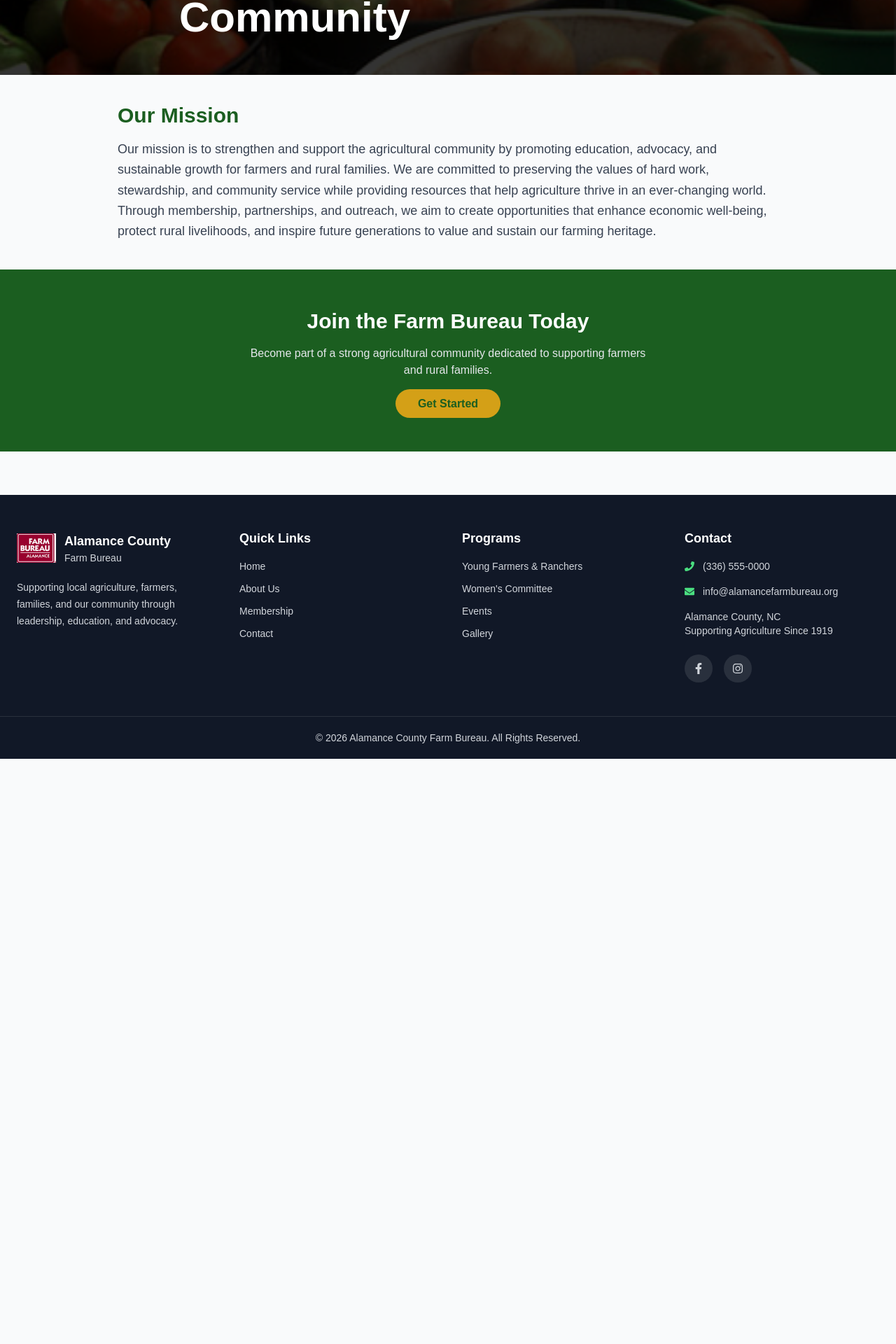
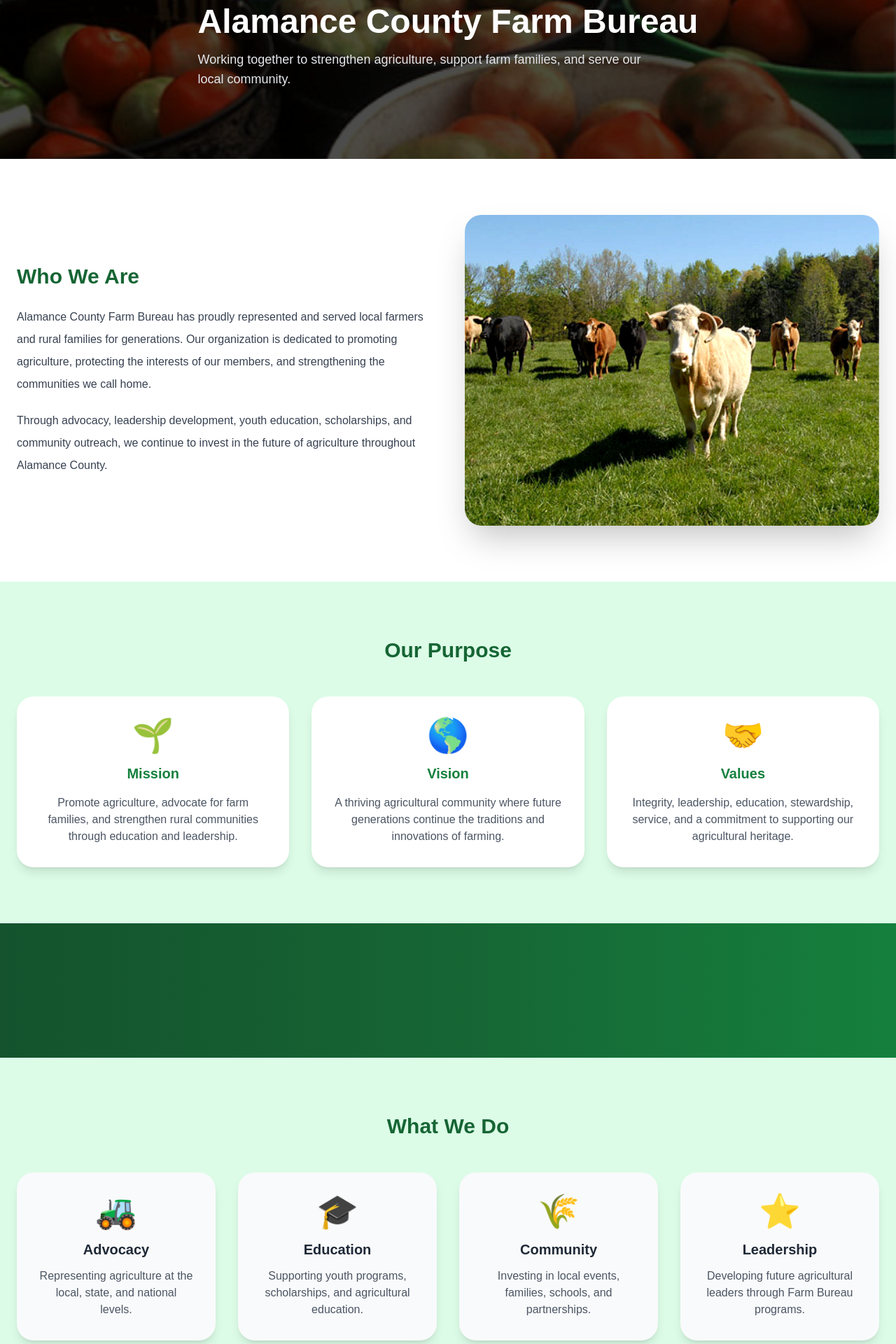
Before and after one commit to qb1968/acfb, a React (Vite) app in the folder frontend/: page /about in a window 1280 px wide. Shown: the part 221-2141 px from the top of the page at 70% size. Before the commit the page ends 1305 px from the top, so only its background shows below. Built offline with nearby package versions, Linux system fonts and the light colour scheme.

Commit message:
mobile and contact

```diff
--- a/frontend/src/index.css
+++ b/frontend/src/index.css
@@ -1,30 +1,107 @@
-
-
 @tailwind base;
 @tailwind components;
 @tailwind utilities;
 
 
+/* GLOBAL */
+
+html {
+  scroll-behavior: smooth;
+}
+
 
 body {
   @apply bg-gray-50 text-gray-800 font-sans;
+
+  overflow-x: hidden;
 }
 
+
+/* IMAGES */
+
+img {
+  max-width: 100%;
+  height: auto;
+}
+
+
+
+/* CONTAINER */
+
 .container {
-  @apply max-w-7xl mx-auto px-6 sm:px-8 lg:px-12;
+  @apply max-w-7xl mx-auto px-4 sm:px-6 lg:px-12;
 }
+
+
+
+/* FULL CALENDAR */
 
 .fc {
   font-family: inherit;
 }
+
+
+/* Calendar title */
 
 .fc-toolbar-title {
   font-size: 1.5rem;
   font-weight: bold;
 }
 
+
+/* Calendar buttons */
+
+.fc-button {
+  @apply bg-green-700 border-green-700;
+}
+
+
+.fc-button:hover {
+  @apply bg-green-800;
+}
+
+
+
+/* Calendar events */
+
 .fc-event {
   cursor: pointer;
   border-radius: 8px;
   padding: 3px;
 }
+
+
+
+/* MOBILE CALENDAR */
+
+@media (max-width: 640px) {
+
+
+  .fc-toolbar {
+    display: flex;
+    flex-direction: column;
+    gap: 12px;
+  }
+
+
+  .fc-toolbar-chunk {
+    display: flex;
+    justify-content: center;
+  }
+
+
+  .fc-toolbar-title {
+    font-size: 1.25rem;
+  }
+
+
+  .fc-event-title {
+    font-size: .75rem;
+  }
+
+
+  .fc-daygrid-event {
+    white-space: normal;
+  }
+
+}
--- a/frontend/src/pages/About.jsx
+++ b/frontend/src/pages/About.jsx
@@ -1,66 +1,315 @@
-import Hero from "../components/Hero";
 import { Link } from "react-router-dom";
 
-export default function Home() {
+export default function About() {
   return (
-    <div>
-      <Hero />
+    <div className="bg-gray-100 min-h-screen">
+      {/* HERO */}
 
-      <section className="max-w-5xl mx-auto p-6 md:p-10">
-        <h2 className="text-2xl md:text-3xl font-bold mb-4 text-primary">
-          Our Mission
-        </h2>
+      <section
+        className="
+          relative
+          bg-[url('/farm.png')]
+          bg-cover
+          bg-center
+          min-h-[40vh]
+          flex
+          items-center
+        "
+      >
+        <div className="absolute inset-0 bg-black/70"></div>
 
-        <p className="text-gray-700 leading-relaxed text-lg">
-          Our mission is to strengthen and support the agricultural community by
-          promoting education, advocacy, and sustainable growth for farmers and
-          rural families. We are committed to preserving the values of hard
-          work, stewardship, and community service while providing resources
-          that help agriculture thrive in an ever-changing world. Through
-          membership, partnerships, and outreach, we aim to create opportunities
-          that enhance economic well-being, protect rural livelihoods, and
-          inspire future generations to value and sustain our farming heritage.
-        </p>
+        <div
+          className="
+          relative
+          z-10
+          max-w-7xl
+          mx-auto
+          px-5
+          sm:px-6
+          text-white
+        "
+        >
+          <h1
+            className="
+            text-3xl
+            sm:text-4xl
+            md:text-5xl
+            font-bold
+          "
+          >
+             Alamance County Farm Bureau
+          </h1>
+
+          <p
+            className="
+            mt-4
+            max-w-2xl
+            text-base
+            sm:text-lg
+            text-gray-200
+          "
+          >
+            Working together to strengthen agriculture, support farm families,
+            and serve our local community.
+          </p>
+        </div>
       </section>
 
-      {/* <section className="bg-white py-10">
-        <div className="max-w-5xl mx-auto px-6">
-          <div className="grid md:grid-cols-2 gap-6 place-items-center">
+      {/* WHO WE ARE */}
 
-            <Link
-              to="/membership"
-              className="shadow p-6 rounded-xl text-center w-full hover:shadow-xl transition block"
-            >
-              <h3 className="font-bold mb-2">Membership</h3>
-              <p>Join and support local agriculture.</p>
-            </Link>
+      <section className="bg-white py-20">
+        <div
+          className="
+          max-w-7xl
+          mx-auto
+          px-5
+          sm:px-6
+        "
+        >
+          <div
+            className="
+            grid
+            lg:grid-cols-2
+            gap-12
+            items-center
+          "
+          >
+            <div>
+              <h2
+                className="
+                text-3xl
+                font-bold
+                text-green-800
+                mb-6
+              "
+              >
+                Who We Are
+              </h2>
+
+              <p
+                className="
+                text-gray-700
+                leading-8
+              "
+              >
+                Alamance County Farm Bureau has proudly represented and served
+                local farmers and rural families for generations. Our
+                organization is dedicated to promoting agriculture, protecting
+                the interests of our members, and strengthening the communities
+                we call home.
+              </p>
+
+              <p
+                className="
+                mt-5
+                text-gray-700
+                leading-8
+              "
+              >
+                Through advocacy, leadership development, youth education,
+                scholarships, and community outreach, we continue to invest in
+                the future of agriculture throughout Alamance County.
+              </p>
+            </div>
+
+            <div>
+              <img
+                src="/cows.png"
+                alt="Farm Bureau"
+                className="
+                  rounded-3xl
+                  shadow-2xl
+                  w-full
+                "
+              />
+            </div>
+          </div>
+        </div>
+      </section>
+
+      {/* PURPOSE */}
+
+      <section className="bg-green-100 py-20">
+        <div
+          className="
+          max-w-7xl
+          mx-auto
+          px-5
+          sm:px-6
+        "
+        >
+          <h2
+            className="
+            text-3xl
+            font-bold
+            text-green-800
+            text-center
+            mb-12
+          "
+          >
+            Our Purpose
+          </h2>
+
+          <div
+            className="
+            grid
+            md:grid-cols-3
+            gap-8
+          "
+          >
+            {[
+              {
+                icon: "🌱",
+                title: "Mission",
+                text: "Promote agriculture, advocate for farm families, and strengthen rural communities through education and leadership.",
+              },
+              {
+                icon: "🌎",
+                title: "Vision",
+                text: "A thriving agricultural community where future generations continue the traditions and innovations of farming.",
+              },
+              {
+                icon: "🤝",
+                title: "Values",
+                text: "Integrity, leadership, education, stewardship, service, and a commitment to supporting our agricultural heritage.",
+              },
+            ].map((item) => (
+              <div
+                key={item.title}
+                className="
+                  bg-white
+                  rounded-3xl
+                  shadow-lg
+                  p-8
+                  text-center
+                  hover:-translate-y-2
+                  transition
+                "
+              >
+                <div className="text-5xl mb-4">{item.icon}</div>
+
+                <h3
+                  className="
+                  text-xl
+                  font-bold
+                  text-green-700
+                  mb-4
+                "
+                >
+                  {item.title}
+                </h3>
+
+                <p className="text-gray-600">{item.text}</p>
+              </div>
+            ))}
+          </div>
+        </div>
+      </section>
+      <section
+        className="
+        bg-gradient-to-r
+        from-green-900
+        via-green-800
+        to-green-700
+        text-white
+        py-24
+      "
+      ></section>
+      {/* WHAT WE DO */}
+
+      <section className="bg-green-100 py-20">
+        <div
+          className="
+          max-w-7xl
+          mx-auto
+          px-5
+          sm:px-6
+        "
+        >
+          <h2
+            className="
+            text-3xl
+            font-bold
+            text-green-800
+            text-center
+            mb-12
+          "
+          >
+            What We Do
+          </h2>
+
+          <div
+            className="
+            grid
+            sm:grid-cols-2
+            lg:grid-cols-4
+            gap-8
+          "
+          >
+            {[
+              [
+                "🚜",
+                "Advocacy",
+                "Representing agriculture at the local, state, and national levels.",
+              ],
+              [
+                "🎓",
+                "Education",
+                "Supporting youth programs, scholarships, and agricultural education.",
+              ],
+              [
+                "🌾",
+                "Community",
+                "Investing in local events, families, schools, and partnerships.",
+              ],
+              [
+                "⭐",
+                "Leadership",
+                "Developing future agricultural leaders through Farm Bureau programs.",
+              ],
+            ].map((item) => (
+              <div
+                key={item[1]}
+                className="
+                  bg-gray-50
+                  rounded-3xl
+                  shadow-lg
+                  p-8
+                  text-center
+                  hover:-translate-y-2
+                  hover:shadow-2xl
+                  transition
+                "
+              >
+                <div className="text-5xl mb-4">{item[0]}</div>
+
+                <h3 className="text-xl font-bold mb-3">{item[1]}</h3>
+
+                <p className="text-gray-600">{item[2]}</p>
+              </div>
+            ))}
+          </div>
+        </div>
+      </section>
+
+      {/* IMPACT */}
+
+      <section
+        className="
+        bg-gradient-to-r
+        from-green-900
+        via-green-800
+        to-green-700
+        text-white
+        py-24
+      "
+      ></section>
+
+      {/* LEADERSHIP */}
 
 
-            <Link
-              to="/community"
-              className="shadow p-6 rounded-xl text-center w-full hover:shadow-xl transition block"
-            >
-              <h3 className="font-bold mb-2">Community</h3>
-              <p>Stay connected with local initiatives.</p>
-            </Link>
-          </div>
-        </div>
-      </section> */}
-      <section className="bg-primary text-white py-14 text-center">
-        <h2 className="text-3xl font-bold mb-4">Join the Farm Bureau Today</h2>
 
-        <p className="max-w-xl mx-auto text-gray-200 mb-6">
-          Become part of a strong agricultural community dedicated to supporting
-          farmers and rural families.
-        </p>
 
-        <Link
-          to="/membership"
-          className="bg-accent text-primary px-8 py-3 rounded-full font-semibold hover:scale-105 transition"
-        >
-          Get Started
-        </Link>
-      </section>
     </div>
   );
 }
--- a/frontend/src/pages/Contact.jsx
+++ b/frontend/src/pages/Contact.jsx
@@ -29,7 +29,8 @@ export default function Contact() {
             >
               (336) 226-2477
             </a>
-
+            <p className="text-gray-700 font-bold mt-2">Spring Gates
+            </p>
             <p className="text-gray-500 mt-2">Monday–Friday</p>
           </div>
 
@@ -140,6 +141,8 @@ export default function Contact() {
                 800 N. Main Street
                 <br />
                 Graham, NC 27253
+                <br />
+                (336) 226-2477
               </p>
 
               <a
@@ -159,6 +162,8 @@ export default function Contact() {
                 209 N. Third Street
                 <br />
                 Mebane, NC 27302
+                <br />
+                (919) 563-3276
               </p>
 
               <a
@@ -178,6 +183,8 @@ export default function Contact() {
                 3047 S. Church Street
                 <br />
                 Burlington, NC 27215
+                <br />
+                (336) 584-9299
               </p>
 
               <a
```
Also changed, not shown: frontend/src/pages/Home.jsx (+58 -37 lines).
